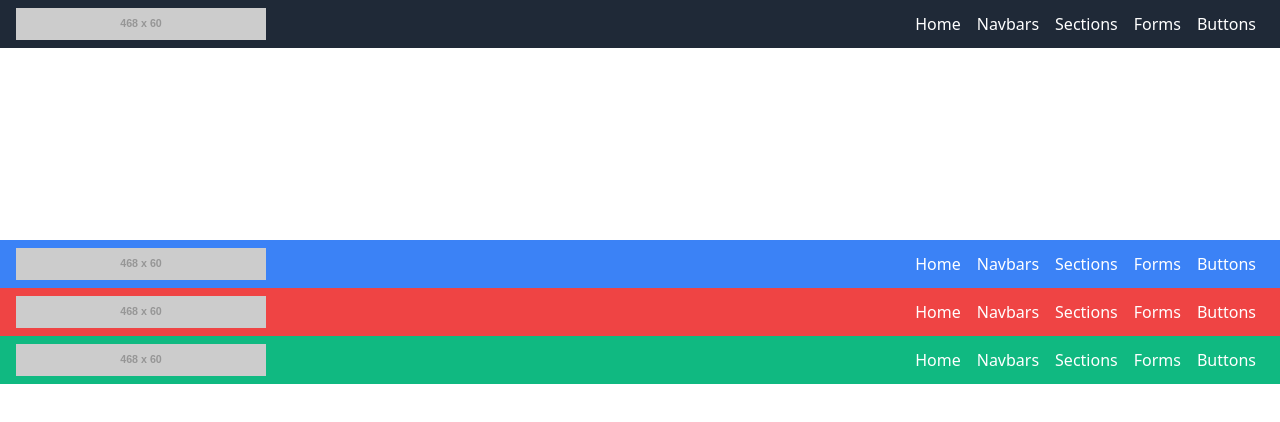
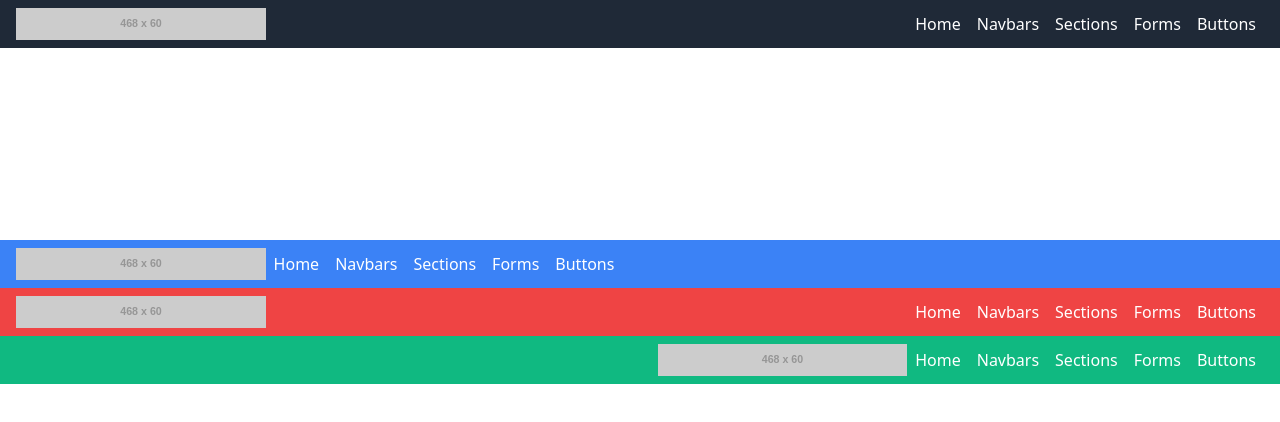
Before and after one commit to kapilannava/react-tailwind-component-library, a React (Create React App) app: page /NavbarPage in a window 1280 px wide. Shown: the top 422 px of the page. Built offline with nearby package versions, Linux system fonts and the light colour scheme.

Commit message:
Added Navbar link position props

```diff
--- a/src/NavbarPage.js
+++ b/src/NavbarPage.js
@@ -5,9 +5,9 @@ const NavbarPage = ()=> {
 
     return (
         <div className="py-48">
-            <Header bgColor="blue" />
+            <Header bgColor="blue" linkPosition="start" />
             <Header bgColor="red" />
-            <Header bgColor="green" />
+            <Header bgColor="green" linkPosition="end" />
         </div>
     )
 }
--- a/src/components/Header.js
+++ b/src/components/Header.js
@@ -5,10 +5,17 @@ const bgColors = {
     default: `bg-gray-800`,
     blue: `bg-blue-500`,
     red: `bg-red-500`,
-    green: `bg-green-500`,
+    green: `bg-green-500`
 }
 
-const Header = ({bgColor}) => {
+const linkPositions = {
+    default: `justify-between`,
+    start: `justify-start`,
+    end: `justify-end`
+}
+
+
+const Header = ({bgColor, linkPosition }) => {
 
     const [mobileMenu, setmobileMenu] = useState(false);
     const showMenu = () => setmobileMenu(!mobileMenu)
@@ -18,7 +25,7 @@ const Header = ({bgColor}) => {
 
     return(
     <nav className={`${bgColors[bgColor] || bgColors.default}`}>
-    <div className="flex items-center justify-between px-4 py-2">
+    <div className={`flex items-center ${linkPositions[linkPosition] || linkPositions.default } px-4 py-2`}>
 
                                 {/*Logo*/}
                                 <div>
```
